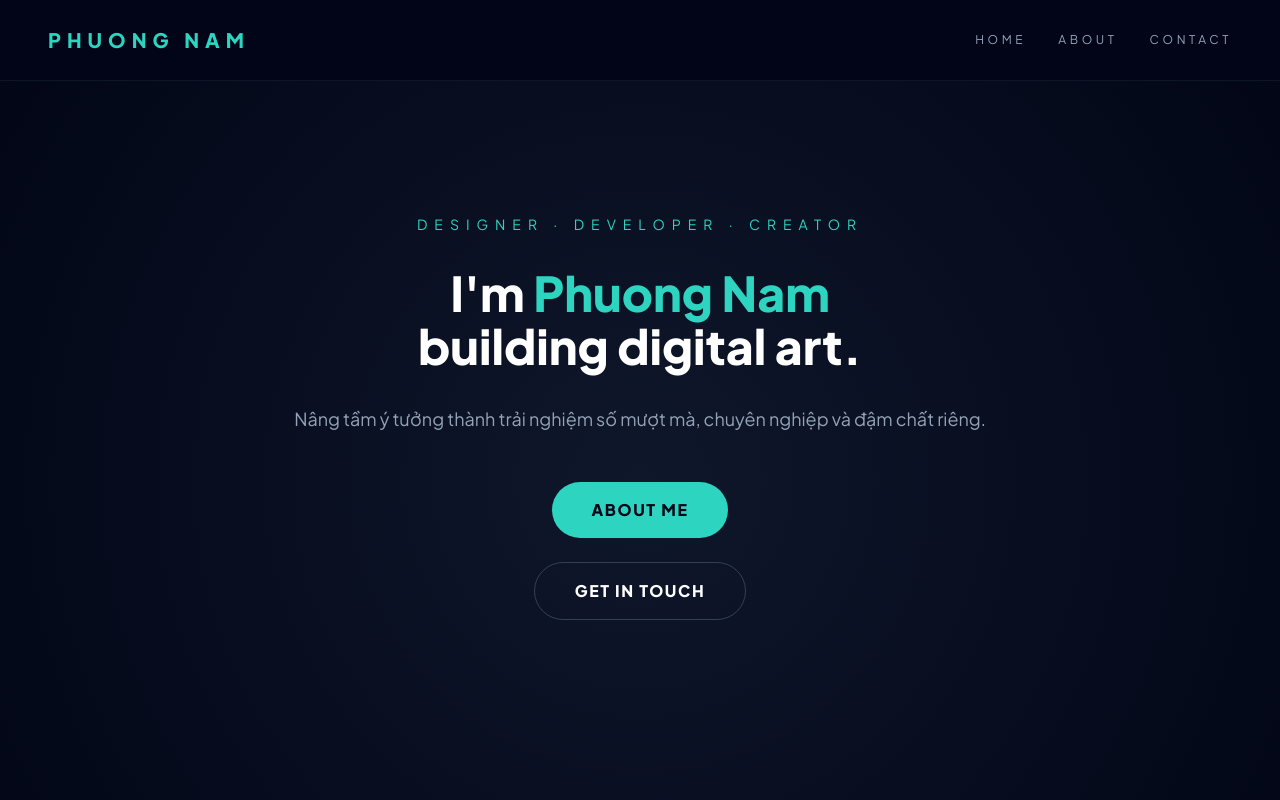
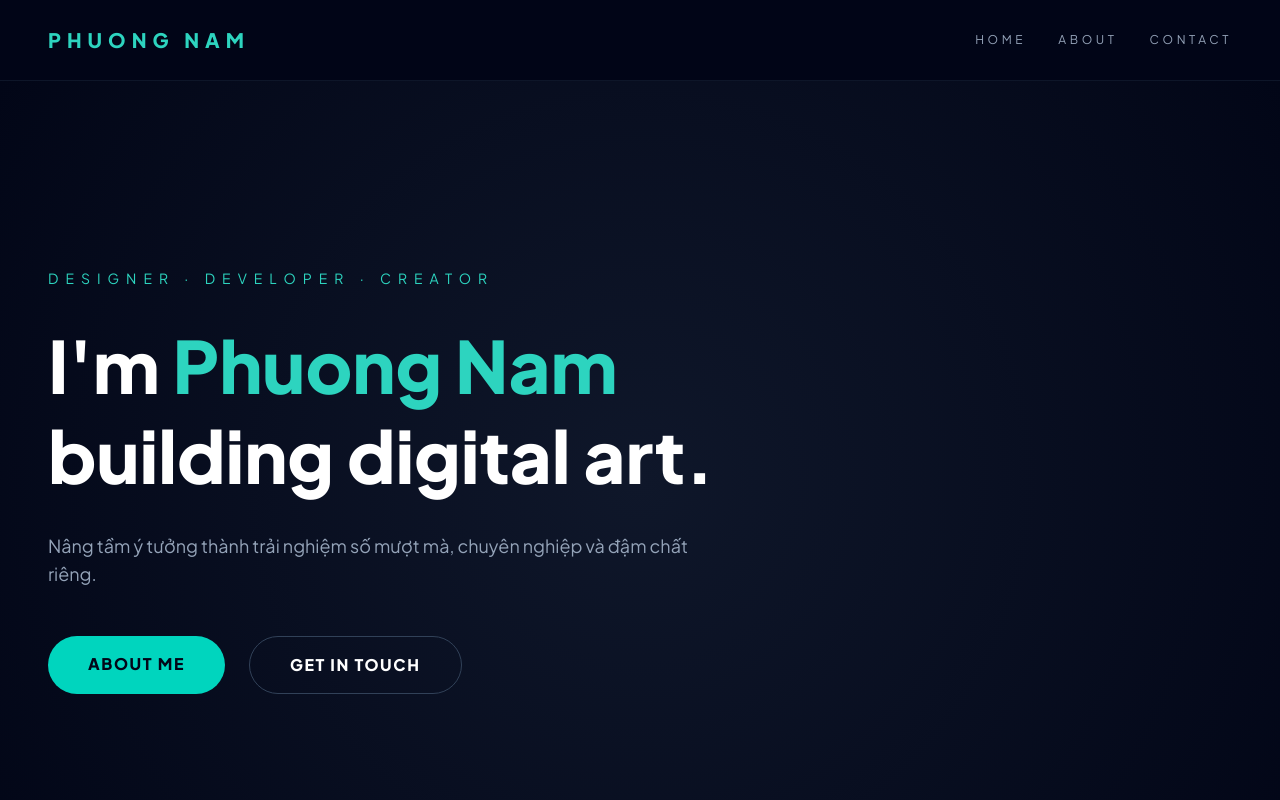
Before and after one commit to PoNamVN/phuongnam.github.io, a website: page index.html in a window 1280 px wide. Shown: the top 800 px of the page. Drawn offline with nearby package versions, Linux system fonts and the light colour scheme.

Commit message:
Fix stacking context with isolate and proper z-index hierarchy

```diff
--- a/index.html
+++ b/index.html
@@ -86,11 +86,13 @@
     /* Hiệu ứng Spotlight theo chuột */
     .spotlight {
       position: fixed;
-      top: 0; left: 0;
-      width: 100%; height: 100%;
+      top: 0;
+      left: 0;
+      width: 100%;
+      height: 100%;
       pointer-events: none;
       background: radial-gradient(circle 400px at var(--x) var(--y), rgba(45, 212, 191, 0.05), transparent 80%);
-      z-index: 1;
+      z-index: 0;
     }
 
     /* Social media hover animations */
@@ -158,22 +160,24 @@
   </header>
 
   <main class="relative z-10">
-    <section id="home" class="min-h-screen flex items-center relative overflow-hidden" style="min-height: 100vh; display: flex; align-items: center; position: relative; overflow: hidden;">
-      <div class="absolute inset-0 bg-[radial-gradient(circle_at_50%_50%,_rgba(15,23,42,1)_0%,_rgba(2,6,23,1)_100%)]" style="position: absolute; inset: 0; background: radial-gradient(circle at 50% 50%, rgba(15,23,42,1) 0%, rgba(2,6,23,1) 100%); z-index: -1;"></div>
+    <section id="home" class="relative isolate min-h-screen flex items-center overflow-hidden">
+      <div class="absolute inset-0 -z-10 bg-[radial-gradient(circle_at_50%_50%,_rgba(15,23,42,1)_0%,_rgba(2,6,23,1)_100%)]"></div>
 
-      <div class="max-w-7xl mx-auto px-6 lg:px-12 py-32 w-full" style="max-width: 80rem; margin: 0 auto; padding: 0 1.5rem 8rem 1.5rem; width: 100%;">
-        <div class="text-center lg:text-left" style="text-align: center; color: white;">
-          <p style="font-size: 0.875rem; text-transform: uppercase; letter-spacing: 0.5em; color: #2dd4bf; margin-bottom: 2rem; opacity: 1;">Designer · Developer · Creator</p>
-          <h1 style="font-size: 3rem; font-weight: 800; color: white; line-height: 1.1; margin-bottom: 2rem; opacity: 1;">
-            I'm <span style="color: #2dd4bf;">Phuong Nam</span><br>building digital art.
+      <div class="relative z-20 max-w-7xl mx-auto px-6 lg:px-12 py-32 w-full">
+        <div class="text-center lg:text-left text-white">
+          <p class="text-sm uppercase tracking-[0.5em] text-teal-400 mb-8">
+            Designer · Developer · Creator
+          </p>
+          <h1 class="text-5xl md:text-7xl font-extrabold leading-tight mb-8">
+            I'm <span class="text-teal-400">Phuong Nam</span><br>building digital art.
           </h1>
-          <p style="font-size: 1.125rem; color: #94a3b8; margin-bottom: 3rem; line-height: 1.6; opacity: 1;">
+          <p class="text-lg text-slate-400 mb-12 max-w-2xl">
             Nâng tầm ý tưởng thành trải nghiệm số mượt mà, chuyên nghiệp và đậm chất riêng.
           </p>
 
-          <div style="display: flex; flex-direction: column; gap: 1.5rem; justify-content: center; align-items: center;">
-            <a href="#about" style="padding: 1rem 2.5rem; background-color: #2dd4bf; color: #020617; font-weight: bold; text-transform: uppercase; letter-spacing: 0.1em; border-radius: 9999px; text-decoration: none; display: inline-block;">About Me</a>
-            <a href="#contact" style="padding: 1rem 2.5rem; border: 1px solid #334155; color: white; font-weight: bold; text-transform: uppercase; letter-spacing: 0.1em; border-radius: 9999px; text-decoration: none; display: inline-block;">Get in touch</a>
+          <div class="flex flex-col sm:flex-row justify-center lg:justify-start gap-6">
+            <a href="#about" class="px-10 py-4 bg-teal-400 text-slate-950 font-bold uppercase tracking-widest rounded-full hover:bg-white hover:scale-105 transition-all duration-300">About Me</a>
+            <a href="#contact" class="px-10 py-4 border border-slate-700 text-white font-bold uppercase tracking-widest rounded-full hover:bg-slate-800 transition-all">Get in touch</a>
           </div>
         </div>
       </div>
```
